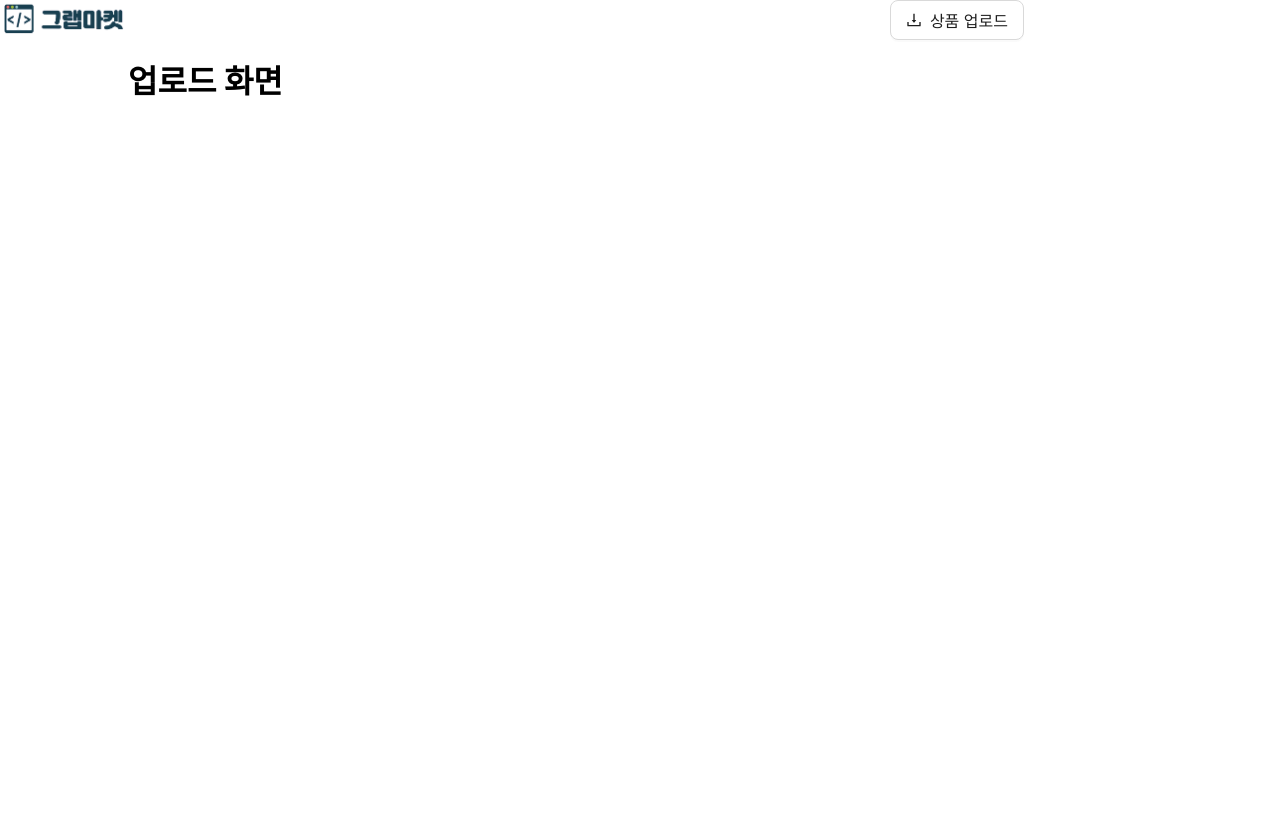
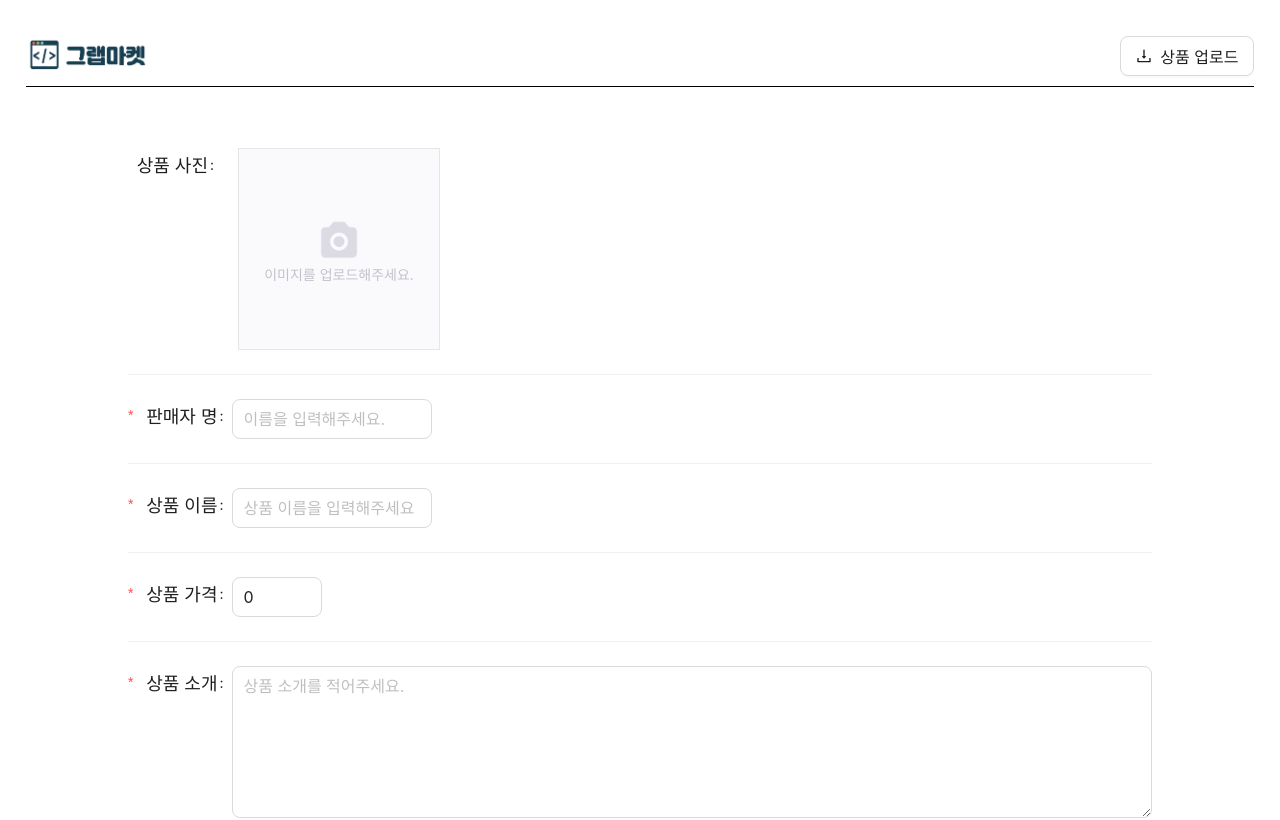
Before and after one commit to noraneko91/grab-market-client, a React (Create React App) app: page /upload in a window 1280 px wide. Shown: the top 820 px of the page. Built offline with nearby package versions, Linux system fonts and the light colour scheme.

Commit message:
상품 업로드 페이지 구현

```diff
--- a/src/App.css
+++ b/src/App.css
@@ -5,24 +5,26 @@
 }
 
 #herder {
-  height: 64px;
+  height: 100px;
   display: flex;
   justify-content: center;
-  border-bottom: 1px solid gray;
+  border-bottom: 1px solid #000;
 }
 #header-area {
-  width: 1024px;
-  height: 100%;
+  height: 60px;
+  margin: 2%;
   display: flex;
   align-items: center;
   justify-content: space-between;
+  border-bottom: 1px solid #000;
 }
 
 #header-area img {
-  width: 128px;
+  width: 124px;
   height: 36px;
 }
 #body {
+  margin-top: 1%;
   height: 100vh;
   width: 1024px;
   margin: 0 auto;
--- /dev/null
+++ b/src/upload/index.css
@@ -0,0 +1,46 @@
+#upload-container {
+  padding-top: 36px;
+}
+
+#upload-img-placeholder {
+  width: 200px;
+  height: 200px;
+  display: flex;
+  flex-direction: column;
+  align-items: center;
+  justify-content: center;
+  border: 1px solid rgb(230, 230, 230);
+  background: rgb(250, 250, 253);
+  margin-left: 16px;
+}
+
+#upload-img-placeholder > img {
+  width: 50px;
+  height: 50px;
+}
+
+#upload-img-placeholder > span {
+  font-size: 14px;
+  color: rgb(195, 194, 204);
+}
+
+.upload-name {
+  width: 200px;
+}
+
+.upload-label {
+  font-size: 18px;
+  width: 80px;
+}
+
+#product-description {
+  height: 150px;
+}
+
+#submit-button {
+  float: right;
+  background-color: rgb(30, 120, 255);
+  color: white;
+  border: none;
+  margin-top: 16px;
+}
--- a/src/upload/index.js
+++ b/src/upload/index.js
@@ -1,5 +1,76 @@
+import { Form, Divider, Input, InputNumber, Button } from "antd";
+import "./index.css";
+import { ForkOutlined } from "@ant-design/icons";
 function UploadPage() {
-  return <h1>업로드 화면</h1>;
+  const onSubmit = (values) => {
+    console.log(values);
+  };
+  return (
+    <div id="upload-container">
+      <Form name="상품 업로드" onFinish={onSubmit}>
+        <Form.Item
+          name="upload"
+          label={<div className="upload-label">상품 사진</div>}
+        >
+          <div id="upload-img-placeholder">
+            <img src="/images/icons/camera.png" />
+            <span>이미지를 업로드해주세요.</span>
+          </div>
+        </Form.Item>
+        <Divider />
+        <Form.Item
+          label={<div className="upload-label">판매자 명</div>}
+          name="seller"
+          rules={[{ required: true, message: "판매자 이름을 입력해주세요" }]}
+        >
+          <Input
+            className="upload-name"
+            size="large"
+            placeholder="이름을 입력해주세요."
+          />
+        </Form.Item>
+        <Divider />
+        <Form.Item
+          name="name"
+          label={<div className="upload-label">상품 이름</div>}
+          rules={[{ required: true, message: "상품 이름을 입력해주세요" }]}
+        >
+          <Input
+            className="upload-name"
+            size="large"
+            placeholder="상품 이름을 입력해주세요"
+          />
+        </Form.Item>
+        <Divider />
+        <Form.Item
+          name="price"
+          label={<div className="upload-label">상품 가격</div>}
+          rules={[{ required: true, message: "상품 가격을 입력해주세요" }]}
+        >
+          <InputNumber defaultValue={0} className="upload-price" size="large" />
+        </Form.Item>
+        <Divider />
+        <Form.Item
+          name="description"
+          label={<div className="upload-label">상품 소개</div>}
+          rules={[{ required: true, message: "상품 소개를 입력해주세요." }]}
+        >
+          <Input.TextArea
+            size="large"
+            id="product-description"
+            showCount
+            maxLength={300}
+            placeholder="상품 소개를 적어주세요."
+          />
+        </Form.Item>
+        <Form.Item>
+          <Button id="submit-button" size="large" htmlType="submit">
+            문제 등록하기
+          </Button>
+        </Form.Item>
+      </Form>
+    </div>
+  );
 }
 
 export default UploadPage;
```
